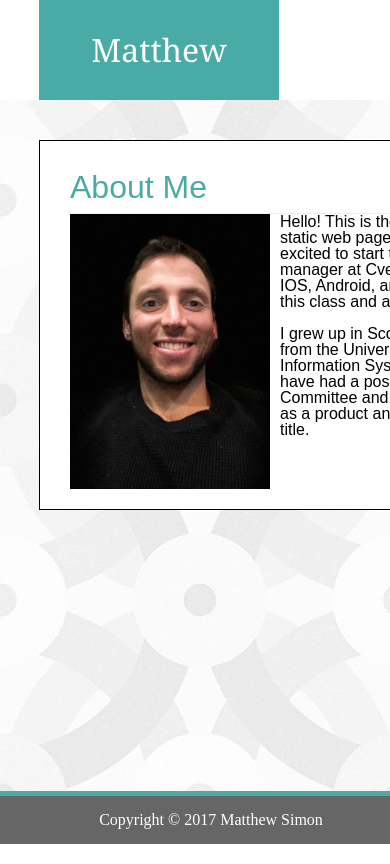
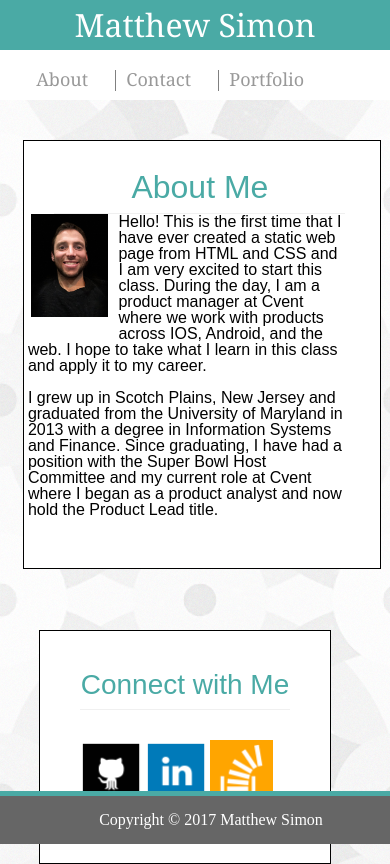
Before and after one commit to mjsimon91/Responsive-Portfolio, a plain HTML site: page index.html in a window 390 px wide. Shown: the top 864 px of the page. Drawn offline with Linux system fonts and the light colour scheme.

Commit message:
Updated to include a media query for small screens. Still need to figure out how to not make the commit aside overlap

```diff
--- a/css/style.css
+++ b/css/style.css
@@ -1,4 +1,4 @@
-/* Adding a background image */
+  /* Adding a background image */
 
 body {
   background-image: url(../images/background.png);
@@ -86,6 +86,7 @@ header nav {
   margin-bottom: 30px;
   width: 960px;
   margin-left: 10%;
+  margin-right: 2%;
   margin-top: 40px;
   font-family: 'Arial', 'Helvetica Neue', Helvetica, sans-serif;
 }
@@ -184,18 +185,21 @@ h2 {
 }
 
 #github {
-  height: 58px;
-  width: 58px;
+  height: 30%;
+  width: 30%;
+  margin-right: 1%;
 }
 
 #linkedin {
-  height: 58px;
-  width: 58px;
+  height: 30%;
+  width: 30%;
+  margin-right: 1%;
 }
 
 #stackoverflow {
-  height: 58px;
-  width: 58px;
+  height: 30%;
+  width: 30%;
+  margin: 0;
 }
 
 #form-name {
@@ -249,3 +253,97 @@ button {
   margin:10px;
   background-color: #4aaaa5;
 }
+
+/* Adding a media query for larger screens */
+
+@media screen and (max-width: 1072px) {
+
+body {
+width:100%;
+}
+
+.body-container {
+  margin-left: 10%;
+  margin-right: 10%;
+  display: block;
+}
+
+header {
+  width: 100%;
+  height: 100px;
+
+}
+
+.My-Name-Container {
+    position: absolute;
+    left: 0px;
+    top: 0px;
+    width:100%;
+    float: left;
+    height: 50px;
+    line-height: 50px;
+  }
+
+  header nav {
+    width: 70%;
+    align-content: center;
+    color: #999999;
+    position: absolute;
+    float: left;
+    left: 0;
+    margin-left: 8%;
+  }
+
+.Section-Header {
+  float: left;
+  margin-right: 1%;
+  margin-left: 1%;
+  margin-bottom: 10px;
+  padding-right: 5px;
+  padding-bottom: 5%;
+  width: 90%;
+  position:absolute;
+  left: 5%;
+  right: 10%;
+
+}
+
+.Connect {
+  margin-top: 100px;
+  width: 270px;
+  margin: auto;
+  position: absolute;
+  left: : 65px;
+  bottom: -20px;
+  display: block;
+
+}
+
+.Profile-Image {
+  margin-left: 1%;
+  margin-right: 1%;
+}
+
+.Main-Content-Body {
+  margin-left: 1%;
+  margin-right: 1%;
+  width: 90%;
+
+}
+
+.Main-Content-Text {
+  display: block;
+  width: 100%;
+}
+
+.Main-Content-Header{
+  text-align: center;
+}
+
+footer {
+  margin-top: 5%;
+  position:fixed;
+  bottom: 0px;
+  left: 0px;
+}
+}
--- a/index.html
+++ b/index.html
@@ -47,9 +47,9 @@
 			<!-- Creating a section for the content of the about me section -->
 
 			<section class="Main-Content-Body">
-
-				<img src="images/IMG_0013.jpg" alt="Profile Image" width="200" height="275" id="Profile-Image">
-
+				<div class="Profile-Image">
+					<img src="images/IMG_0013.jpg" alt="Profile Image" width="25%" height="25%" id="Profile-Image">
+				</div>
 <!-- Creating a div to float all the text to the right of the image -->
 				<div class="Main-Content-Text">
 
```
